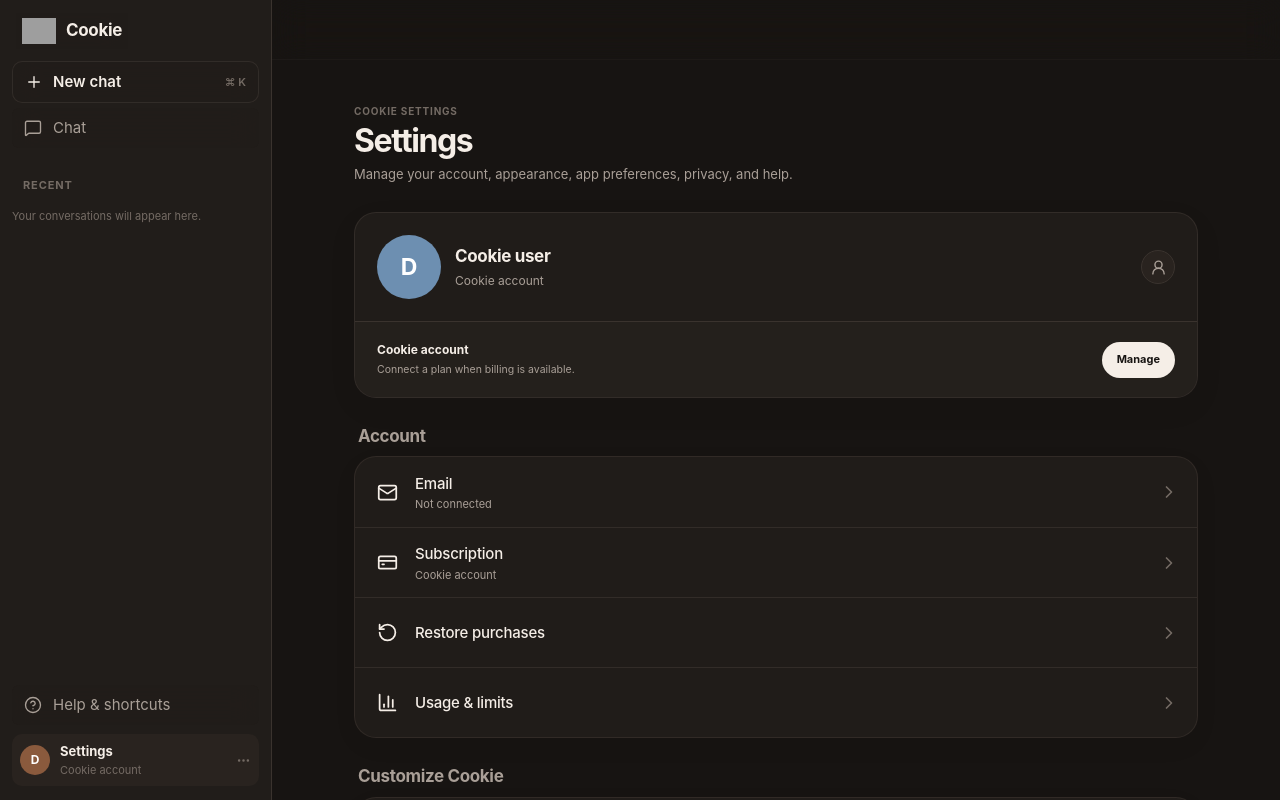
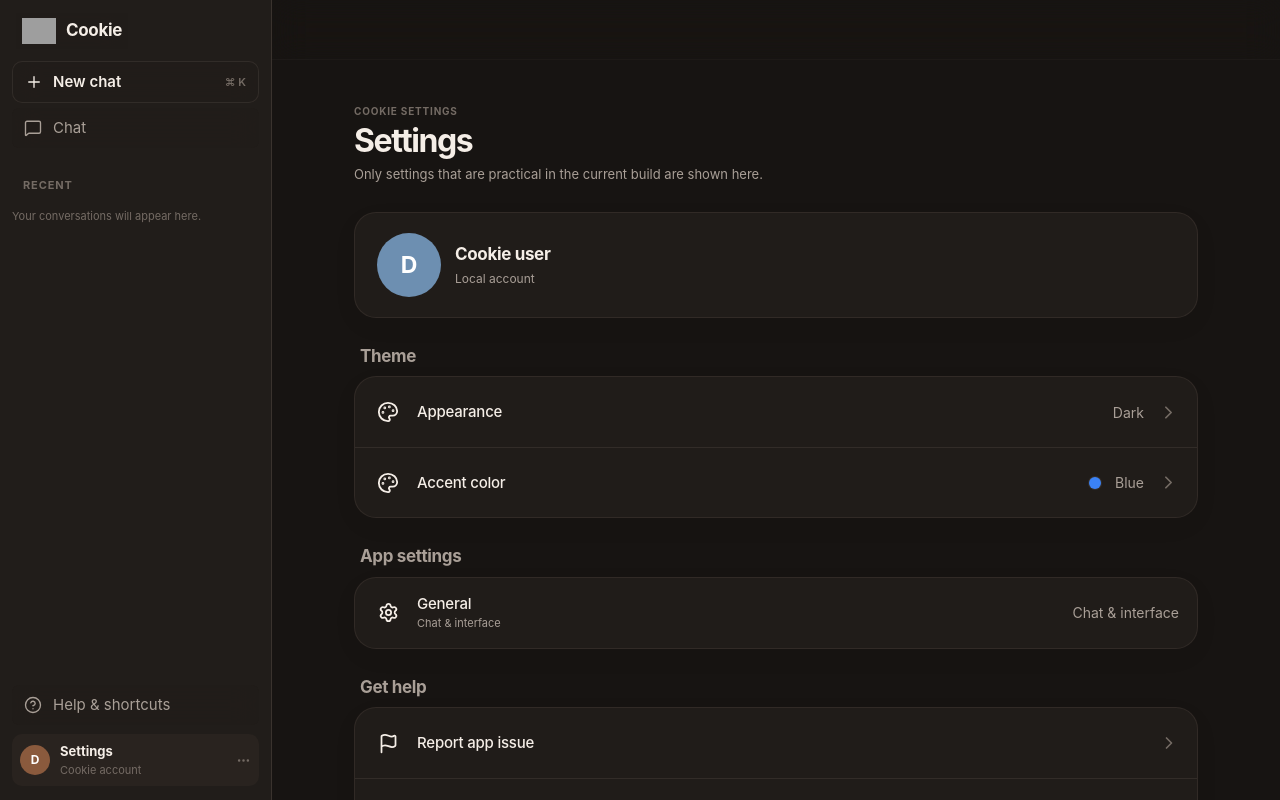
Before and after one commit to premiummaster156-cmd/cookie, a React (Vite) app: page / in a window 1280 px wide. Both pictures are taken after a click on the button "Open account settings". Shown: the top 800 px of the page. Built offline with nearby package versions, Linux system fonts and the light colour scheme; grey boxes are pictures that could not be loaded.

Commit message:
Fix build and simplify settings to supported controls

```diff
--- a/src/App.tsx
+++ b/src/App.tsx
@@ -419,7 +419,7 @@ export default function App(){
         <input ref={fileRef} hidden type="file" accept=".txt,.md,.json,.js,.jsx,.ts,.tsx,.css,.html,.py,.java,.c,.cpp,.h,.hpp,.csv,.xml,.yaml,.yml,.log,.pdf,.doc,.docx,.xls,.xlsx,.zip" multiple onChange={e=>attach(e,"file")}/>
         <div className="disclaimer">Cookie can make mistakes. Check important information.</div>
       </div>}
-      {(view==="account"||view==="settings")&&<AccountSettingsPage dark={dark} setDark={setDark} accent={accent} setAccent={setAccent}/>}\n      {view==="settings"&&<SettingsPage dark={dark} setDark={setDark} accent={accent} setAccent={setAccent} textSize={textSize} setTextSize={setTextSize} compact={compact} setCompact={setCompact} animations={animations} setAnimations={setAnimations} keyboardHints={keyboardHints} setKeyboardHints={setKeyboardHints}/>}
+      {(view==="account"||view==="settings")&&<AccountSettingsPage dark={dark} setDark={setDark} accent={accent} setAccent={setAccent} textSize={textSize} setTextSize={setTextSize} compact={compact} setCompact={setCompact} animations={animations} setAnimations={setAnimations} keyboardHints={keyboardHints} setKeyboardHints={setKeyboardHints}/>}\n
 
       {view==="help"&&<HelpPage/>}
     </section>
@@ -446,132 +446,75 @@ function Message({text}:{text:string}){
   })}</div>;
 }
 
-function AccountSettingsPage(props:{dark:boolean;setDark:React.Dispatch<React.SetStateAction<boolean>>;accent:"orange"|"cream"|"cocoa"|"blue";setAccent:React.Dispatch<React.SetStateAction<"orange"|"cream"|"cocoa"|"blue">>}){
+function AccountSettingsPage(props:{dark:boolean;setDark:React.Dispatch<React.SetStateAction<boolean>>;accent:"orange"|"cream"|"cocoa"|"blue";setAccent:React.Dispatch<React.SetStateAction<"orange"|"cream"|"cocoa"|"blue">>;textSize:"small"|"medium"|"large";setTextSize:React.Dispatch<React.SetStateAction<"small"|"medium"|"large">>;compact:boolean;setCompact:React.Dispatch<React.SetStateAction<boolean>>;animations:boolean;setAnimations:React.Dispatch<React.SetStateAction<boolean>>;keyboardHints:boolean;setKeyboardHints:React.Dispatch<React.SetStateAction<boolean>>}){
   const [panel,setPanel]=useState<string|null>(null);
-
-  const openPanel=(name:string)=>setPanel(name);
-
-  const Row=({icon:Icon,label,value,onClick,destructive=false}:{icon:any;label:string;value?:string;onClick?:()=>void;destructive?:boolean})=>
-    <button className={"account-mobile-row "+(destructive?"destructive":"")} onClick={onClick||(()=>openPanel(label))}>
-      <span className="account-mobile-row-icon"><Icon size={21}/></span>
-      <span className="account-mobile-row-copy"><strong>{label}</strong>{value&&<small>{value}</small>}</span>
-      <ChevronRight className="account-mobile-chevron" size={20}/>
+  const Row=({icon:Icon,label,value,onClick}:{icon:any;label:string;value?:string;onClick?:()=>void})=>
+    <button className="settings-mobile-row" onClick={onClick||(()=>setPanel(label))}>
+      <span className="settings-mobile-row-icon"><Icon size={21}/></span>
+      <span className="settings-mobile-row-copy"><strong>{label}</strong>{value&&<small>{value}</small>}</span>
+      {value?<span className="settings-mobile-value">{value}</span>:<ChevronRight className="settings-mobile-chevron" size={20}/>}
     </button>;
 
-  if(panel){
-    const detail:Record<string,{title:string;body:string}> = {
-      "Email":{title:"Email",body:"No account email is connected to this Cookie build yet."},
-      "Subscription":{title:"Subscription",body:"Cookie plan billing is not connected yet. Your current local interface remains available without changing these settings."},
-      "Usage & limits":{title:"Usage & limits",body:"Usage reporting is not connected yet. This page is ready for the live limits service when it is added."},
-      "Personalization":{title:"Personalization",body:"Personalization controls will live here. Cookie currently keeps interface preferences locally in this browser."},
-      "Memory":{title:"Memory",body:"Memory controls are not connected to a server account yet. Nothing on this page should imply persistent account memory."},
-      "Plugins":{title:"Plugins",body:"Plugin connections are not configured in this build yet."},
-      "General":{title:"General",body:"General Cookie preferences are available from Settings. Use the back button to return."},
-      "Notifications":{title:"Notifications",body:"Notifications are not connected in this web build yet."},
-      "Voice":{title:"Voice",body:"Voice controls are not connected in this web build yet."},
-      "Parental controls":{title:"Parental controls",body:"Parental controls are not connected in this Cookie build."},
-      "Trusted contact":{title:"Trusted contact",body:"Trusted contact is not connected in this Cookie build."},
-      "Safety":{title:"Safety",body:"Safety and account-protection controls will appear here when the account service is connected."},
-      "Security and login":{title:"Security and login",body:"Login and two-step verification are not connected in this web build yet."},
-      "Remote control":{title:"Remote control",body:"Remote control is not available in this Cookie build."},
-      "Storage":{title:"Storage",body:"Persistent account storage is not connected. Generated files remain response artifacts."},
-      "Data controls":{title:"Data controls",body:"Data controls are not connected to a server account yet. Local interface preferences can be reset from Settings."},
-      "Ads controls":{title:"Ads controls",body:"There are no account-level ad controls connected in this build."},
-      "Report app issue":{title:"Report app issue",body:"For now, use the repository issue tracker or describe the problem directly in Cookie."},
-      "Help Center":{title:"Help Center",body:"Open Help & shortcuts from the sidebar for Cookie's built-in product guide."},
-      "Privacy Center":{title:"Privacy Center",body:"Cookie currently documents its privacy boundaries in Help & shortcuts → Privacy & limitations."},
-      "About":{title:"About Cookie",body:"Cookie is the AI assistant for this website. This screen intentionally shows only capabilities that are actually connected."}
-    };
-    const item=detail[panel]||{title:panel,body:"This control is not connected yet."};
-    return <div className="page-container account-mobile-page">
-      <div className="account-mobile-detail-head">
-        <button className="account-back-btn" onClick={()=>setPanel(null)} aria-label="Back to account settings"><ArrowLeft size={20}/></button>
-        <div><span className="account-mobile-eyebrow">ACCOUNT</span><h2>{item.title}</h2></div>
+  if(panel==="General"){
+    return <div className="page-container settings-reference-page">
+      <div className="settings-detail-head">
+        <button className="settings-back-btn" onClick={()=>setPanel(null)} aria-label="Back to settings"><ArrowLeft size={21}/></button>
+        <div><span className="settings-reference-eyebrow">APP SETTINGS</span><h2>General</h2></div>
       </div>
-      <section className="account-detail-card">
-        <div className="account-detail-icon"><UserRound size={24}/></div>
-        <p>{item.body}</p>
+      <section className="settings-reference-section">
+        <h3>Chat & interface</h3>
+        <div className="settings-reference-card">
+          <div className="settings-control-row"><div><strong>Compact messages</strong><small>Reduce spacing between messages.</small></div><button className={"settings-inline-toggle "+(props.compact?"on":"")} onClick={()=>props.setCompact(v=>!v)}><span/></button></div>
+          <div className="settings-control-row"><div><strong>Keyboard hints</strong><small>Show useful keyboard shortcuts.</small></div><button className={"settings-inline-toggle "+(props.keyboardHints?"on":"")} onClick={()=>props.setKeyboardHints(v=>!v)}><span/></button></div>
+          <div className="settings-control-row"><div><strong>Interface animations</strong><small>Use short page and menu transitions.</small></div><button className={"settings-inline-toggle "+(props.animations?"on":"")} onClick={()=>props.setAnimations(v=>!v)}><span/></button></div>
+          <div className="settings-control-row"><div><strong>Text size</strong><small>Adjust reading size.</small></div><div className="settings-segmented">{(["small","medium","large"] as const).map(x=><button key={x} className={props.textSize===x?"selected":""} onClick={()=>props.setTextSize(x)}>{x[0].toUpperCase()+x.slice(1)}</button>)}</div></div>
+        </div>
       </section>
     </div>;
   }
 
+  if(panel==="Help Center") return <HelpPage/>;
+
+  const simplePages:Record<string,{title:string;icon:any;body:string}>={
+    "Report app issue":{title:"Report app issue",icon:Flag,body:"Describe the problem in Cookie with the error message and the steps that caused it. A separate support-ticket service is not connected yet."},
+    "Privacy Center":{title:"Privacy Center",icon:ShieldCheck,body:"Cookie only receives information that the website actually sends with your request. See Help & shortcuts → Privacy & limitations for the full boundary."},
+    "About":{title:"About Cookie",icon:Info,body:"Cookie is the AI assistant for this website. Account billing, memory, plugins, voice, and authentication are not connected in this build."}
+  };
+  if(panel&&simplePages[panel]){
+    const p=simplePages[panel];
+    return <div className="page-container settings-reference-page">
+      <div className="settings-detail-head"><button className="settings-back-btn" onClick={()=>setPanel(null)} aria-label="Back"><ArrowLeft size={21}/></button><div><span className="settings-reference-eyebrow">COOKIE SETTINGS</span><h2>{p.title}</h2></div></div>
+      <section className="settings-detail-card"><div className="settings-detail-icon"><p.icon size={23}/></div><p>{p.body}</p></section>
+    </div>;
+  }
+
   return <div className="page-container account-mobile-page">
-    <div className="account-mobile-head">
-      <div>
-        <span className="account-mobile-eyebrow">COOKIE SETTINGS</span>
-        <h2>Settings</h2>
-        <p>Manage your account, appearance, app preferences, privacy, and help.</p>
-      </div>
-    </div>
-
-    <section className="account-profile-card">
-      <div className="account-profile-main">
-        <span className="account-large-avatar">D</span>
-        <div><strong>Cookie user</strong><small>Cookie account</small></div>
-        <button className="account-edit-avatar" onClick={()=>openPanel("Profile photo")} aria-label="Edit profile"><UserRound size={17}/></button>
-      </div>
-      <div className="account-profile-upgrade">
-        <div><strong>Cookie account</strong><small>Connect a plan when billing is available.</small></div>
-        <button onClick={()=>openPanel("Subscription")}>Manage</button>
+    <div className="account-mobile-head"><div><span className="account-mobile-eyebrow">COOKIE SETTINGS</span><h2>Settings</h2><p>Only settings that are practical in the current build are shown here.</p></div></div>
+    <section className="settings-reference-section settings-profile-section">
+      <div className="settings-profile"><span className="settings-profile-avatar">D</span><div className="settings-profile-copy"><strong>Cookie user</strong><small>Local account</small></div></div>
+    </section>
+    <section className="settings-reference-section">
+      <h3>Theme</h3>
+      <div className="settings-reference-card">
+        <button className="settings-mobile-row" onClick={()=>props.setDark(v=>!v)}><span className="settings-mobile-row-icon"><Palette size={22}/></span><span className="settings-mobile-row-copy"><strong>Appearance</strong></span><span className="settings-mobile-value">{props.dark?"Dark":"Light"}</span><ChevronRight className="settings-mobile-chevron" size={21}/></button>
+        <button className="settings-mobile-row" onClick={()=>props.setAccent(v=>v==="blue"?"cream":v==="cream"?"orange":v==="orange"?"cocoa":"blue")}><span className="settings-mobile-row-icon"><Palette size={22}/></span><span className="settings-mobile-row-copy"><strong>Accent color</strong></span><span className={"settings-accent-dot "+props.accent}/><span className="settings-mobile-value">{props.accent==="blue"?"Blue":props.accent==="cream"?"Cream":props.accent==="orange"?"Orange":"Cocoa"}</span><ChevronRight className="settings-mobile-chevron" size={21}/></button>
       </div>
     </section>
-
-    <AccountMobileSection title="Account">
-      <Row icon={Mail} label="Email" value="Not connected"/>
-      <Row icon={CreditCard} label="Subscription" value="Cookie account"/>
-      <Row icon={RotateCcw} label="Restore purchases"/>
-      <Row icon={BarChart3} label="Usage & limits"/>
-    </AccountMobileSection>
-
-    <AccountMobileSection title="Customize Cookie">
-      <Row icon={UserRound} label="Personalization"/>
-      <Row icon={Database} label="Memory"/>
-      <Row icon={Plus} label="Plugins"/>
-    </AccountMobileSection>
-
-    <AccountMobileSection title="Theme">
-      <button className="account-mobile-row" onClick={()=>setDarkSafe()}>
-        <span className="account-mobile-row-icon"><Palette size={21}/></span>
-        <span className="account-mobile-row-copy"><strong>Appearance</strong><small>{props.dark?"Dark":"Light"}</small></span>
-        <span className="account-mobile-value">{props.dark?"Dark":"Light"}</span>
-      </button>
-      <button className="account-mobile-row" onClick={()=>cycleAccent()}>
-        <span className="account-mobile-row-icon"><Palette size={21}/></span>
-        <span className="account-mobile-row-copy"><strong>Accent color</strong><small>Cookie interface highlight</small></span>
-        <span className={"account-accent-dot "+props.accent}/><span className="account-mobile-value">{accentLabel()}</span>
-      </button>
-    </AccountMobileSection>
-
-    <AccountMobileSection title="App settings">
-      <Row icon={Settings} label="General"/>
-      <Row icon={Bell} label="Notifications"/>
-      <Row icon={Volume2} label="Voice"/>
-      <Row icon={UsersRound} label="Parental controls"/>
-      <Row icon={ShieldCheck} label="Trusted contact"/>
-      <Row icon={ShieldCheck} label="Safety"/>
-      <Row icon={LockKeyhole} label="Security and login"/>
-      <Row icon={Monitor} label="Remote control"/>
-      <Row icon={HardDrive} label="Storage"/>
-      <Row icon={UserRound} label="Data controls"/>
-      <Row icon={Megaphone} label="Ads controls"/>
-    </AccountMobileSection>
-
-    <AccountMobileSection title="Get help">
-      <Row icon={Flag} label="Report app issue"/>
-      <Row icon={HelpCircle} label="Help Center" onClick={()=>openPanel("Help Center")}/>
-      <Row icon={ShieldCheck} label="Privacy Center"/>
-      <Row icon={Info} label="About"/>
-    </AccountMobileSection>
-
-    <button className="account-logout-row" onClick={()=>openPanel("Log out")}><LogOut size={21}/><span>Log out</span></button>
-    <p className="account-mobile-footer">Cookie account controls are shown only when the related feature is actually connected.</p>
+    <section className="settings-reference-section">
+      <h3>App settings</h3>
+      <div className="settings-reference-card"><Row icon={Settings} label="General" value="Chat & interface"/></div>
+    </section>
+    <section className="settings-reference-section">
+      <h3>Get help</h3>
+      <div className="settings-reference-card">
+        <Row icon={Flag} label="Report app issue"/>
+        <Row icon={HelpCircle} label="Help Center" onClick={()=>setPanel("Help Center")}/>
+        <Row icon={ShieldCheck} label="Privacy Center" onClick={()=>setPanel("Privacy Center")}/>
+        <Row icon={Info} label="About" onClick={()=>setPanel("About")}/>
+      </div>
+    </section>
+    <p className="settings-reference-footer">Billing, memory, plugins, voice, notifications, remote control, parental controls, storage, and authentication are intentionally omitted until their backend services exist.</p>
   </div>;
-
-  function setDarkSafe(){props.setDark(v=>!v)}
-  function cycleAccent(){
-    props.setAccent(v=>v==="blue"?"cream":v==="cream"?"orange":v==="orange"?"cocoa":"blue");
-  }
-  function accentLabel(){return props.accent==="blue"?"Blue":props.accent==="cream"?"Cream":props.accent==="orange"?"Orange":"Cocoa"}
 }
 
 function AccountMobileSection({title,children}:{title:string;children:React.ReactNode}){
```
